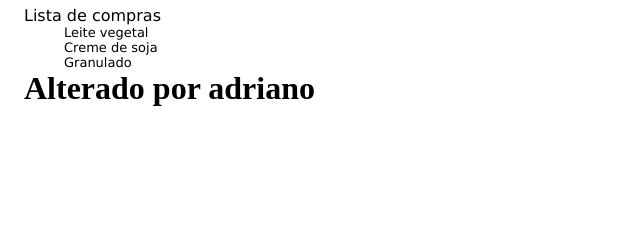
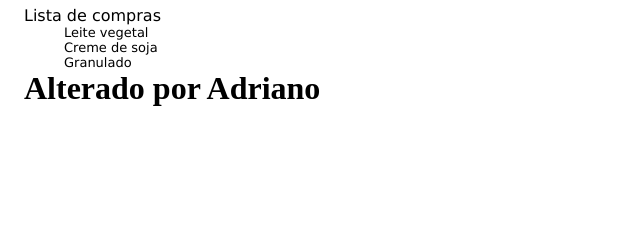
Before and after one commit to thaislimeres/IntegracaoEngregaContinua, a plain HTML site: page index.html in a window 1280 px wide. Shown: the part 137-377 px from the top of the page, 0-640 px from the left. Drawn offline with Linux system fonts and the light colour scheme.

Commit message:
alteração 2

```diff
--- a/index.html
+++ b/index.html
@@ -21,7 +21,7 @@
         <ul>Leite vegetal</ul>
         <ul>Creme de soja</ul>
         <ul>Granulado</ul>
-        <h1>Alterado por adriano</h1>
+        <h1>Alterado por Adriano</h1>
     </main>
 
     <footer>
```
